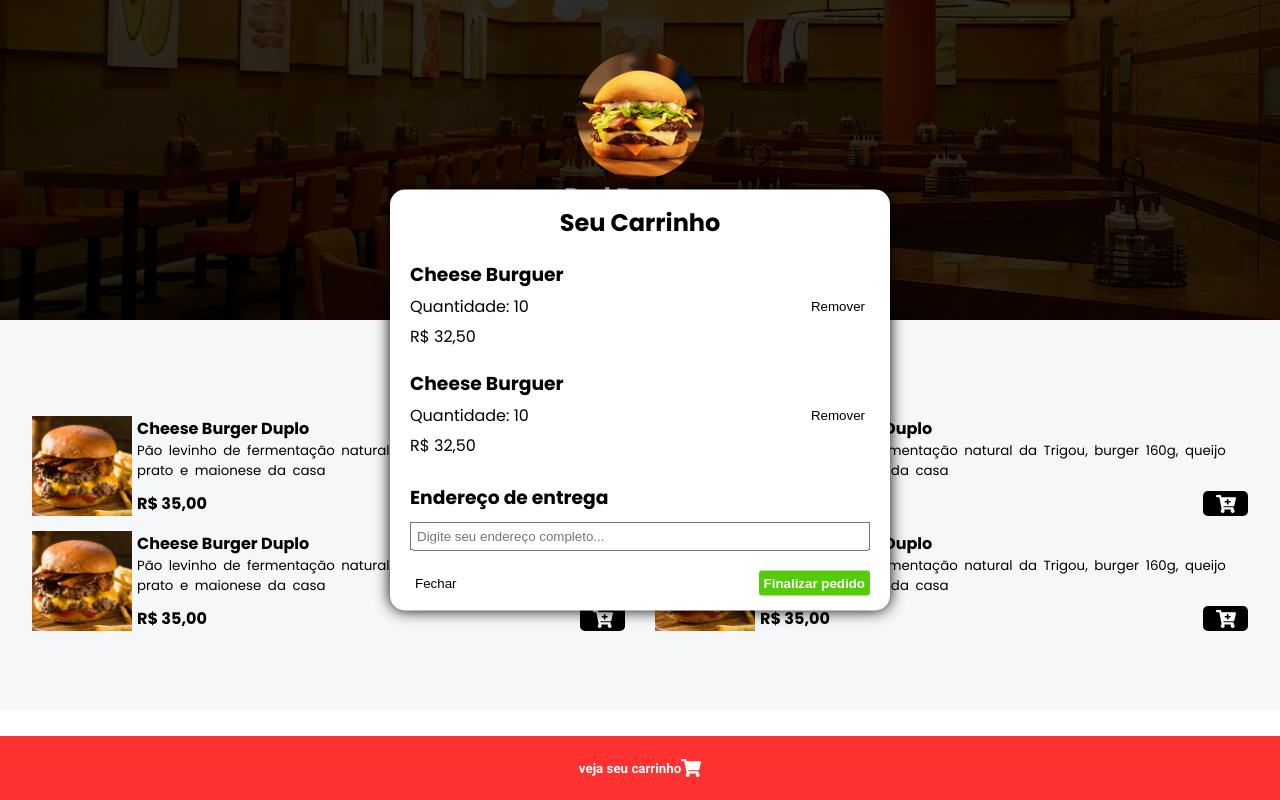
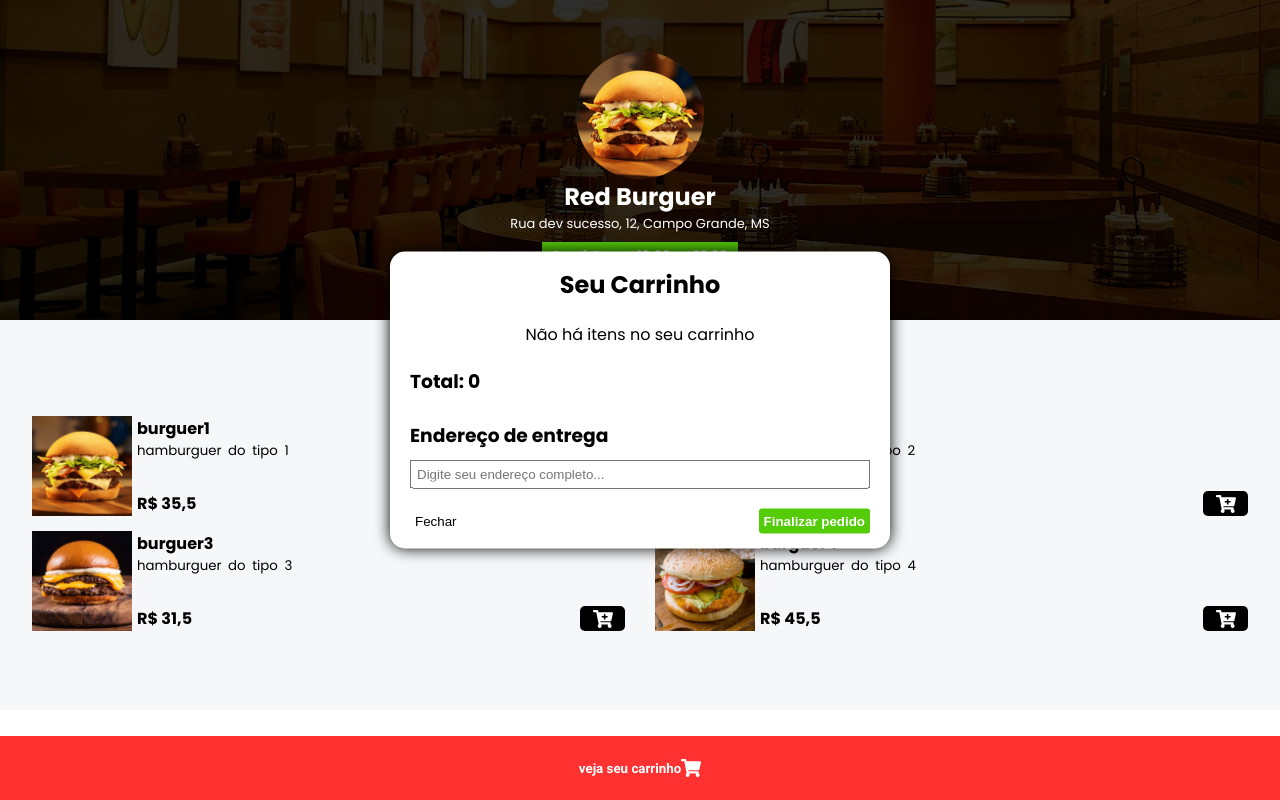
Before and after one commit to LucianoSilva-Dev/cardapio_hamburgueria, a React (Create React App) app in the folder projeto/: page / in a window 1280 px wide. Both pictures are taken after a click on the button "veja seu carrinho". Built offline with nearby package versions, Linux system fonts and the light colour scheme.

Commit message:
Adicionado props para modularizar os textos dos componentes e lógica para adicionar/remover itens do carrinho

```diff
--- a/projeto/src/App.jsx
+++ b/projeto/src/App.jsx
@@ -8,13 +8,25 @@ import { useState } from 'react';
 
 function App() {
   let [modal, SetModal] = useState(false);
+  let [cartItens, SetCartItens] = useState([])
+
+  const menu_itens = [
+    {nome: 'burguer1', dsc: 'hamburguer do tipo 1', img_path: './assets/hamb-1.png', preco: 35.50},
+    {nome: 'burguer2', dsc: 'hamburguer do tipo 2', img_path: './assets/hamb-2.png', preco: 25.50},
+    {nome: 'burguer3', dsc: 'hamburguer do tipo 3', img_path: './assets/hamb-3.png', preco: 31.50},
+    {nome: 'burguer4', dsc: 'hamburguer do tipo 4', img_path: './assets/hamb-4.png', preco: 45.50},
+]
 
   return (
     <div className="App">
       <Header />
-      <Menu />
+      <Menu Itens={menu_itens} cartItens={cartItens} SetCartItens={SetCartItens}/>
       <CartFooter clickHandler={SetModal}/>
-      { modal && <CartModal fecharHandler={SetModal}/>}
+
+      { modal && <CartModal fecharHandler={SetModal} Itens={cartItens}
+                            CartItens={cartItens} SetCartItens={SetCartItens}
+                  />
+      }
     </div>
   );
 }
--- a/projeto/src/components/CartItem.js
+++ b/projeto/src/components/CartItem.js
@@ -1,16 +1,22 @@
 import Styles from './CartItem.module.css'
 
-function CartItem(){
+function CartItem({nome, qtd, preco_unitario, SetCartItens, CartItens}){
+    let total = (preco_unitario * qtd).toString().replace(".",",")
+
+    function excluir(){
+        SetCartItens(CartItens.filter(item => item.nome != nome))
+    }
+
     return(
         <div className={Styles.box}>
-            <h3>Cheese Burguer</h3>
+            <h3>{nome}</h3>
 
             <div className={Styles.middle}>
-                <span>Quantidade: 10</span>
-                <button className={Styles.btn_remover}>Remover</button>
+                <span>(Quantidade: {qtd})</span>
+                <button onClick={excluir} className={Styles.btn_remover}>Remover</button>
             </div>
 
-            <p>R$ 32,50</p>
+            <p>R$ {total}</p>
         </div>
     )
 }
--- a/projeto/src/components/CartModal.js
+++ b/projeto/src/components/CartModal.js
@@ -2,16 +2,51 @@ import React from 'react'
 import Styles from './CartModal.module.css';
 import CartItem from './CartItem';
 
-function CartModal({fecharHandler}){
+function CartModal({fecharHandler, Itens, CartItens, SetCartItens}){
+    function precoTotal() {
+        if(CartItens.length > 0)
+        {
+            let qtds = []
+            let precos = []
+
+            CartItens.forEach(item => {
+                qtds.push(item.qtd)
+                precos.push(item.preco_unitario)
+            })
+
+            //o método de arrays reduce é util quando você precisa reduzir um array a apenas
+            //um elemento. A syntax dele é a seguinte reduce(accumulator, arrayItem, actualIndex)
+            //onde accmulator é a variavel qu vai guardar o valor que será retornado,
+            //arrayItem é o valor do item atual do array, e actualIndex é o indice atual do array
+
+            //Caso você não forneça um valor inicial, ele será o indice 0 do array, então,
+            //as iterações começaram a partidor do indice 1, o que pode gerar bugs
+
+            let preco = qtds.reduce((acumulador, qtd, index) => acumulador + (qtd * precos[index]), 0) //0 = valor inicial
+            return preco
+        }
+
+        return 0
+
+    }
 
     return (
         <dialog open className={Styles.dialog}>
             <h2 className={Styles.title}>Seu Carrinho</h2>
 
             <div className={Styles.cart_itens}>
-                <CartItem />
-                <CartItem />
+                {
+                    Itens.length > 0 ?
+                    (Itens.map((item, index) => (
+                        <CartItem
+                            index={index} nome={item.nome} preco_unitario={item.preco_unitario} qtd={item.qtd}
+                            SetCartItens={SetCartItens} CartItens={CartItens}
+                        />
+                    ))) : <p>Não há itens no seu carrinho</p>
+                }
             </div>
+
+            <h3 className={Styles.total}>Total: {precoTotal()}</h3>
 
             <form action="" className={Styles.bottom}>
                 <h3>Endereço de entrega</h3>
@@ -21,7 +56,6 @@ function CartModal({fecharHandler}){
                     <button onClick={() => fecharHandler(false)} className={Styles.btn_fechar}>Fechar</button>
                     <button onClick={() => fecharHandler(false)} className={Styles.btn_finalizar}>Finalizar pedido</button>
                 </div>
-
             </form>
         </dialog>
     )
--- a/projeto/src/components/Menu.js
+++ b/projeto/src/components/Menu.js
@@ -1,18 +1,24 @@
 import Styles from './Menu.module.css'
 import MenuItem from './MenuItem'
 
-function Menu(){
+function Menu({Itens, cartItens, SetCartItens}){
     return (
         <section className={Styles.menu}>
             <div className={Styles.title}><h3>Conheça nosso menu</h3></div>
 
             <div className={Styles.menu_box}>
-                <MenuItem />
-                <MenuItem />
-                <MenuItem />
-                <MenuItem />
+                {
+                    //renderiza varios <MenuItem /> com base na lista de objetos "Itens"
+                    //definida no App.jsx
+
+                    Itens.map(item => (
+                        <MenuItem nome={item.nome} dsc={item.dsc} img_path={item.img_path}
+                                  preco_unitario={item.preco} cartItens={cartItens}
+                                  SetCartItens={SetCartItens}
+                        />
+                    ))
+                }
             </div>
-
         </section>
     )
 }
--- a/projeto/src/components/MenuItem.js
+++ b/projeto/src/components/MenuItem.js
@@ -1,21 +1,49 @@
 import Styles from './MenuItem.module.css';
 import {FaCartPlus} from 'react-icons/fa';
 
-function MenuItem() {
+function MenuItem({nome, img_path, dsc, preco_unitario, cartItens, SetCartItens}) {
+    function isRepeated(){
+       let index_repetido = -1
+
+        cartItens.map((item, index) => {
+            if(item.nome == nome){
+                index_repetido = index
+            }
+        })
+
+        return index_repetido
+
+    }
+
+    function addToCart(){
+        //verifica se já tem o mesmo item no carrinho
+        const repetido = isRepeated();
+        if(repetido == -1){
+            SetCartItens(cartItens.concat([{nome: nome, preco_unitario: preco_unitario, qtd: 1}]))
+        }
+
+        else{
+            //cópia profunda de arrays
+            let novoCartItens = JSON.parse(JSON.stringify(cartItens))
+            novoCartItens[repetido].qtd += 1
+            SetCartItens(novoCartItens)
+        }
+    }
+
     return(
         <div className={Styles.menu_item}>
-            <img className={Styles.img} src="./assets/hamb-2.png" />
+            <img className={Styles.img} src={img_path} />
 
             <div className={Styles.infos}>
                 <div>
-                    <p className={Styles.name}>Cheese Burger Duplo</p>
-                    <p className={Styles.dsc}>Pão levinho de fermentação natural da Trigou, burger 160g, queijo prato e maionese da casa</p>
+                    <p className={Styles.name}>{nome}</p>
+                    <p className={Styles.dsc}>{dsc}</p>
                 </div>
 
 
                 <div className={Styles.bottom}>
-                    <p className={Styles.price}>R$ 35,00</p>
-                    <button className={Styles.add_to_cart}><FaCartPlus size={20} color='white'/></button>
+                    <p className={Styles.price}>R$ {preco_unitario.toString().replace(".", ",")}</p>
+                    <button onClick={addToCart} className={Styles.add_to_cart}><FaCartPlus size={20} color='white'/></button>
                 </div>
 
             </div>
```
